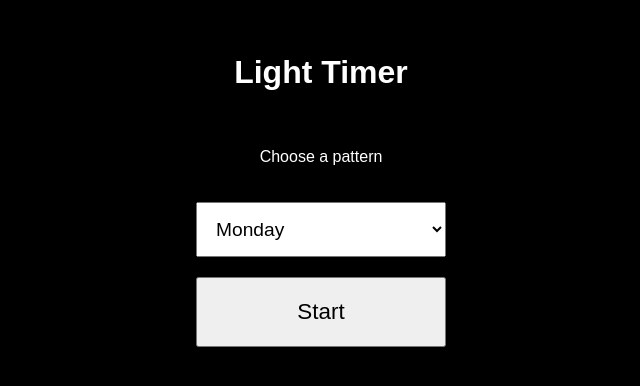
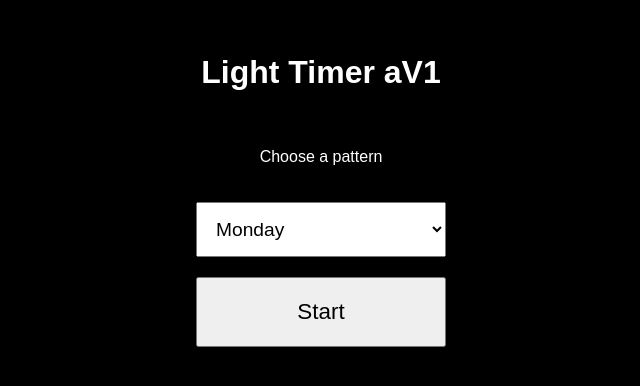
Before and after one commit to dylanmandelbaum/light-timer, a plain HTML site: page index.html in a window 1280 px wide. Shown: the part 210-596 px from the top of the page, without its empty margins (319-959 px from the left). Drawn offline with Linux system fonts and the light colour scheme.

Commit message:
Update index.html

```diff
--- a/index.html
+++ b/index.html
@@ -17,7 +17,7 @@
 
 <div id="homeScreen">
 
-    <h1>Light Timer</h1>
+    <h1>Light Timer aV1</h1>
 
     <p>Choose a pattern</p>
 
```
